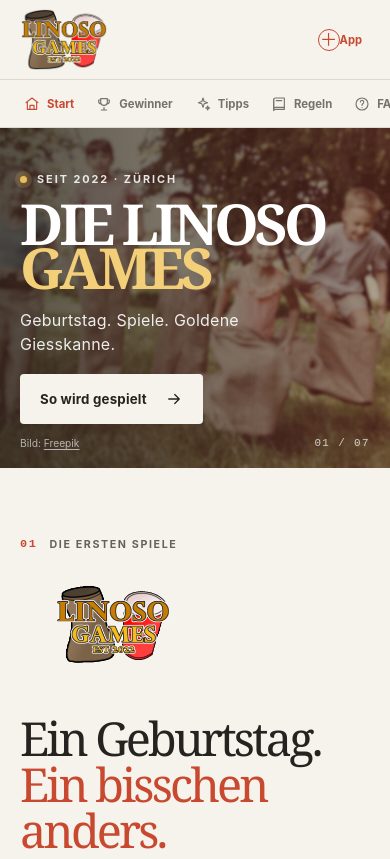
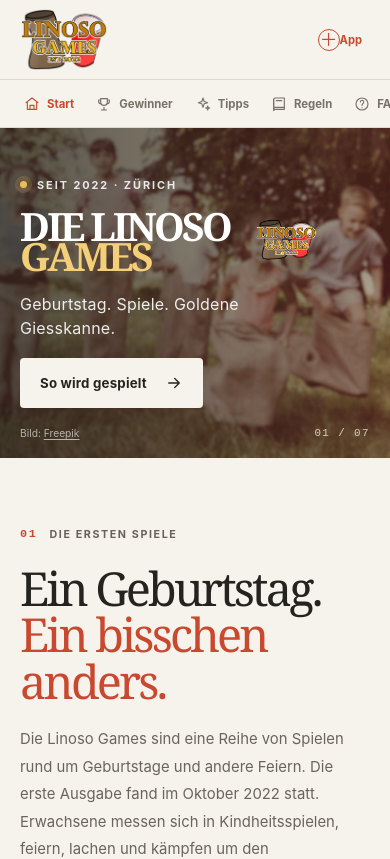
Before and after one commit to Heimatbrot/linosogames, a React (Vite) app: page / in a window 390 px wide. Shown: the top 859 px of the page. Built offline with nearby package versions, Linux system fonts and the light colour scheme.

Commit message:
Move animated logo beside homepage title

```diff
--- a/src/App.jsx
+++ b/src/App.jsx
@@ -63,7 +63,10 @@ function HomePage() {
       <section className="hero-photo" style={{ '--hero-photo': `url(${heroPhoto})` }}>
         <div className="hero-photo-inner">
           <p className="hero-kicker"><span /> Seit 2022 · Zürich</p>
-          <h1>Die Linoso<br /><em>Games</em></h1>
+          <div className="home-hero-title-row">
+            <h1>Die Linoso<br /><em>Games</em></h1>
+            <img className="home-hero-logo" src={animatedLogo} alt="Animiertes Linosogames-Logo" />
+          </div>
           <p className="hero-subtitle">Geburtstag. Spiele. Goldene Giesskanne.</p>
           <a className="button button-light" href="#/rules">So wird gespielt <Icon name="arrow" size={18} /></a>
         </div>
@@ -72,10 +75,7 @@ function HomePage() {
       </section>
 
       <section className="intro-section content-width">
-        <div className="intro-aside">
-          <div className="section-label"><span>01</span> DIE ERSTEN SPIELE</div>
-          <img className="home-logo-gif" src={animatedLogo} alt="Animiertes Linosogames-Logo" />
-        </div>
+        <div className="section-label"><span>01</span> DIE ERSTEN SPIELE</div>
         <div className="intro-copy">
           <h2>Ein Geburtstag.<br /><span>Ein bisschen anders.</span></h2>
           <p>Die Linoso Games sind eine Reihe von Spielen rund um Geburtstage und andere Feiern. Die erste Ausgabe fand im Oktober 2022 statt. Erwachsene messen sich in Kindheitsspielen, feiern, lachen und kämpfen um den Wanderpokal: eine goldene Giesskanne.</p>
--- a/src/styles.css
+++ b/src/styles.css
@@ -47,9 +47,12 @@ img { max-width: 100%; }
 .hero-photo, .trophy-hero { position: relative; min-height: clamp(300px, 32vw, 430px); display: flex; align-items: center; color: white; background-color: #553d32; background-position: center 42%; background-size: cover; }
 .hero-photo { background-image: linear-gradient(90deg, rgba(28, 26, 23, .68), rgba(34, 29, 25, .18) 75%), var(--hero-photo); }
 .hero-photo-inner { width: min(100% - 64px, 1100px); margin: 0 auto; padding-block: 60px; }
+.home-hero-title-row { display: flex; align-items: center; gap: clamp(24px, 5vw, 70px); }
+.home-hero-logo { display: block; flex: 0 0 auto; width: clamp(180px, 20vw, 240px); height: auto; filter: drop-shadow(0 12px 20px rgba(22, 18, 14, .23)); }
 .hero-kicker { display: flex; align-items: center; gap: 10px; margin: 0 0 20px; color: rgba(255,255,255,.87); font-size: .68rem; font-weight: 700; letter-spacing: .18em; text-transform: uppercase; }
 .hero-kicker > span { width: 7px; height: 7px; border-radius: 50%; background: var(--gold); box-shadow: 0 0 0 5px rgba(233,189,91,.18); }
 .hero-photo h1, .trophy-hero h1 { margin: 0; font-family: Georgia, "Times New Roman", serif; font-size: clamp(4rem, 9.5vw, 8.4rem); font-weight: 700; letter-spacing: -.07em; line-height: .78; text-transform: uppercase; }
+.hero-photo h1 { flex: 0 1 auto; font-size: clamp(3.5rem, 8vw, 7rem); }
 .hero-photo h1 em, .trophy-hero h1 em { color: #f2cf78; font-style: normal; }
 .hero-subtitle { margin: 24px 0 22px; color: rgba(255,255,255,.9); font-size: clamp(1rem, 2vw, 1.3rem); letter-spacing: .015em; }
 .button { min-height: 50px; display: inline-flex; align-items: center; justify-content: center; gap: 18px; padding: 0 20px; border: 0; border-radius: 4px; cursor: pointer; font-size: .83rem; font-weight: 750; letter-spacing: .015em; transition: transform .18s ease, background-color .18s ease, color .18s ease; }
@@ -246,6 +249,9 @@ img { max-width: 100%; }
   .hero-photo-inner, .trophy-hero > div { width: calc(100% - 40px); padding-block: 44px; }
   .hero-kicker { margin-bottom: 16px; }
   .hero-photo h1, .trophy-hero h1 { font-size: clamp(3rem, 14.5vw, 4.5rem); }
+  .home-hero-title-row { gap: 8px; }
+  .hero-photo h1 { flex: 0 1 auto; font-size: clamp(2rem, 10vw, 3.4rem); }
+  .home-hero-logo { width: clamp(76px, 25vw, 100px); }
   .participant-stats { margin-top: 60px; padding-top: 34px; }
   .participant-stats-heading { align-items: stretch; flex-direction: column; gap: 18px; }
   .participant-search { flex-basis: auto; }
@@ -257,8 +263,6 @@ img { max-width: 100%; }
   .photo-credit { left: 20px; bottom: 19px; }
   .content-width { width: calc(100% - 40px); }
   .intro-section { grid-template-columns: 1fr; gap: 24px; padding-block: 69px; }
-  .intro-aside { flex-direction: column; align-items: flex-start; gap: 12px; }
-  .home-logo-gif { width: min(190px, 48vw); }
   .intro-copy h2 { font-size: clamp(2.8rem, 12vw, 4.2rem); }
   .intro-copy > p { font-size: .93rem; }
   .games-layout { grid-template-columns: 1fr; gap: 38px; }
```
